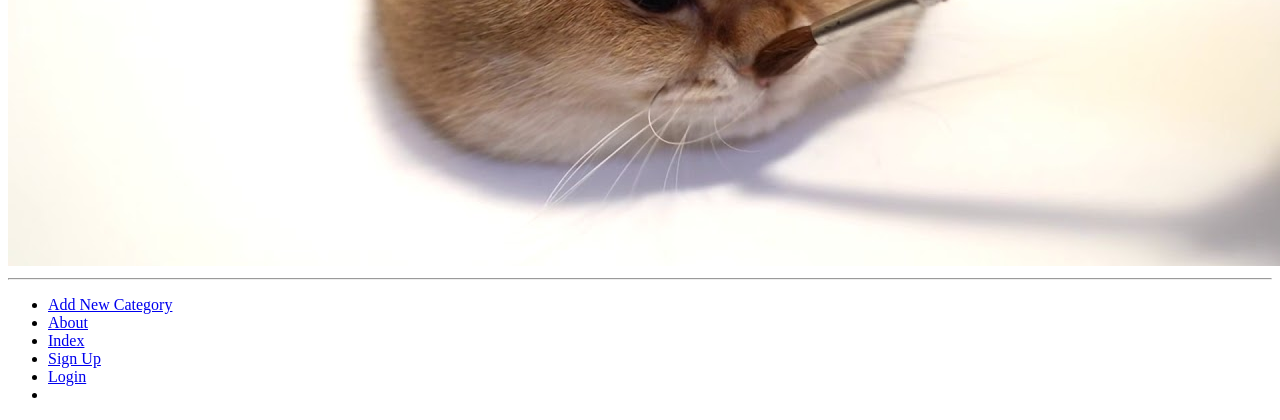
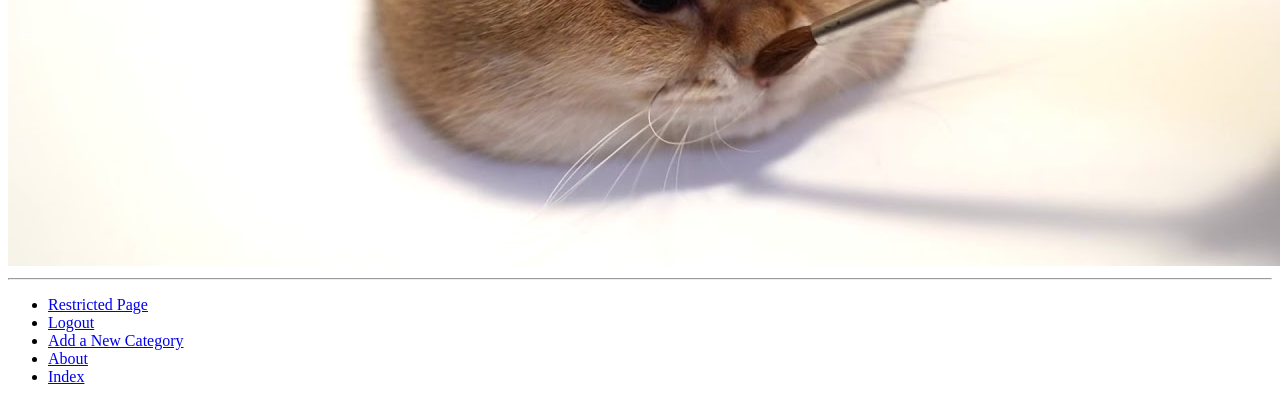
Before and after one commit to Zhenyakovalevzpb/tango_with_django_project, a Django app: page /rango/about/ in a window 1280 px wide. Shown: the part 552-972 px from the top of the page. After the commit the page ends 936 px from the top, so only its background shows below. Run offline with Django 3.2, Linux system fonts and the light colour scheme; the visitor is signed in with stand-in values (Sample User, id 1); data that the repository does not hold is empty.

Commit message:
added signin/signout functionality

```diff
--- a/rango/urls.py
+++ b/rango/urls.py
@@ -9,5 +9,7 @@ urlpatterns = [
     path('category/<category_name_slug>/add_page/', views.add_page, name='add_page'),
     path('register/', views.register, name='register'),
     path('login/', views.user_login, name='login'),
+    path('restricted/', views.restricted, name='restricted'),
+    path('logout/', views.user_logout, name='logout'),
     url(r'^category/(?P<category_name_slug>[\w\-]+)/$', views.show_category, name='show_category'),
 ]
--- a/rango/views.py
+++ b/rango/views.py
@@ -1,10 +1,10 @@
 from django.shortcuts import render
 from django.http import HttpResponse, HttpResponseRedirect
-from django.contrib.auth import authenticate, login
+from django.contrib.auth import authenticate, login, logout
 from django.urls import reverse
 from rango.forms import CategoryForm, PageForm, UserForm, UserProfileForm
 from rango.models import Category, Page
-
+from django.contrib.auth.decorators import login_required
 
 def index(request):
     context_dict = {}
@@ -115,3 +115,10 @@ def user_login(request):
             return HttpResponse("Invalid login details supplied.")
     else:
         return render(request, 'rango/login.html', {})
+
+@login_required
+def restricted(request):
+    return HttpResponse("Since you're logged in, you can see this text!")
+def user_logout(request):
+    logout(request)
+    return HttpResponseRedirect(reverse('index'))
--- a/tango_with_django_project/settings.py
+++ b/tango_with_django_project/settings.py
@@ -98,6 +98,8 @@ PASSWORD_HASHERS = [
 'django.contrib.auth.hashers.PBKDF2SHA1PasswordHasher',
 ]
 
+LOGIN_URL = '/rango/login/'
+
 # Internationalization
 # https://docs.djangoproject.com/en/3.0/topics/i18n/
 
--- a/templates/rango/base.html
+++ b/templates/rango/base.html
@@ -24,11 +24,16 @@
                 {% endblock %}
             </div>
             <ul>
-                <li><a href="{% url 'add_category' %}">Add New Category</a></li>
-                <li><a href="{% url 'about' %}">About</a></li>
-                <li><a href="{% url 'index' %}">Index</a></li>
-                <li><a href="{% url 'register' %}">Sign Up</a></li>
-                <li><a href="{% url 'login' %}">Login</a><li>
+                {% if user.is_authenticated %}
+                    <li><a href="{% url 'restricted' %}">Restricted Page</a></li>
+                    <li><a href="{% url 'logout' %}">Logout</a></li>
+                {% else %}
+                    <li><a href="{% url 'login' %}">Sign In</a></li>
+                    <li><a href="{% url 'register' %}">Sign Up</a></li>
+                {% endif %}
+                    <li><a href="{% url 'add_category' %}">Add a New Category</a></li>
+                    <li><a href="{% url 'about' %}">About</a></li>
+                    <li><a href="{% url 'index' %}">Index</a></li>
             </ul>
         </div>
     </body>
```
